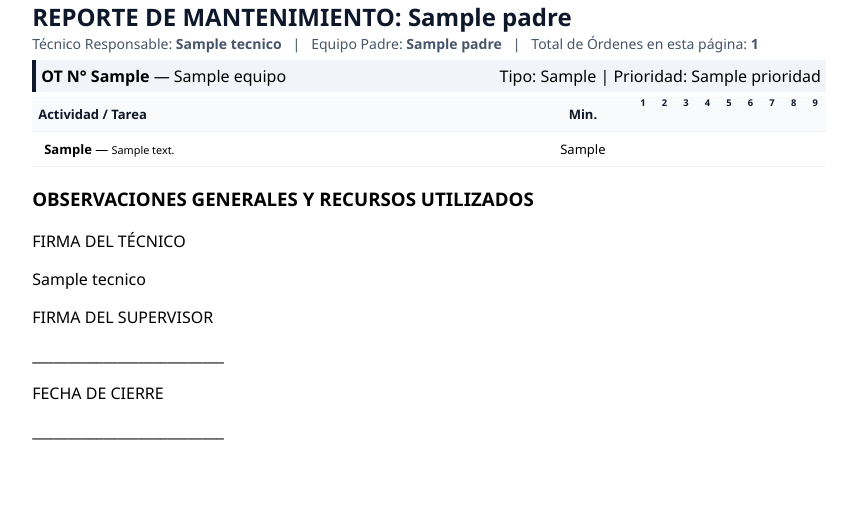
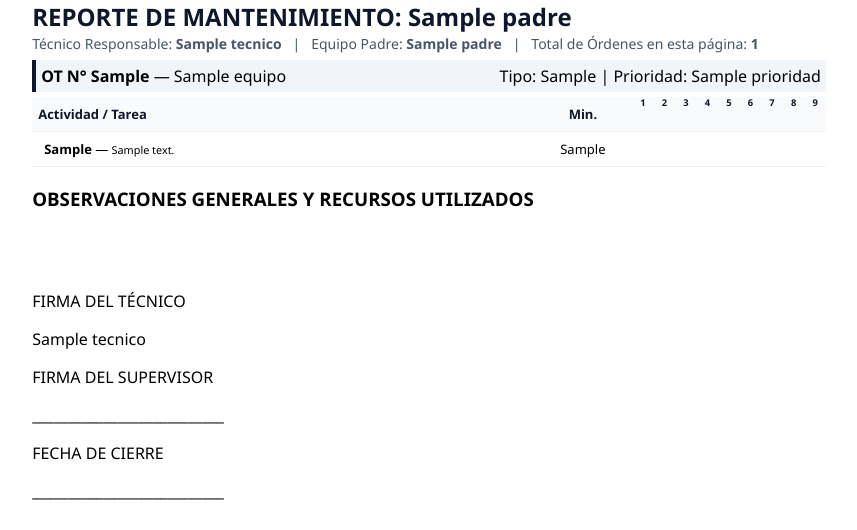
Before and after one commit to cmlayta/CMMS, a Flask app: template templates/imprimir_ots_masivo.html in a window 1280 px wide. Shown: the top 530 px of the page, without its empty margins (211-1068 px from the left). Run offline with Flask 3, Linux system fonts and the light colour scheme; a user stored in the database is signed in; tables that the repository leaves empty hold one stand-in row (values such as "Sample post"); the template is opened without the code that fills it: most values are stand-ins (such as "Sample title", 1, 10 or a date in 2020).

Commit message:
Impresion masiva

```diff
--- a/templates/imprimir_ots_masivo.html
+++ b/templates/imprimir_ots_masivo.html
@@ -171,7 +171,7 @@
             <div class="print-footer">
                 <h3>OBSERVACIONES GENERALES Y RECURSOS UTILIZADOS</h3>
                 <div class="observations"></div>
-
+                <div style="height: 60px;"></div>
                 <div class="signatures">
                     <div class="signature-box">
                         FIRMA DEL TÉCNICO
```
